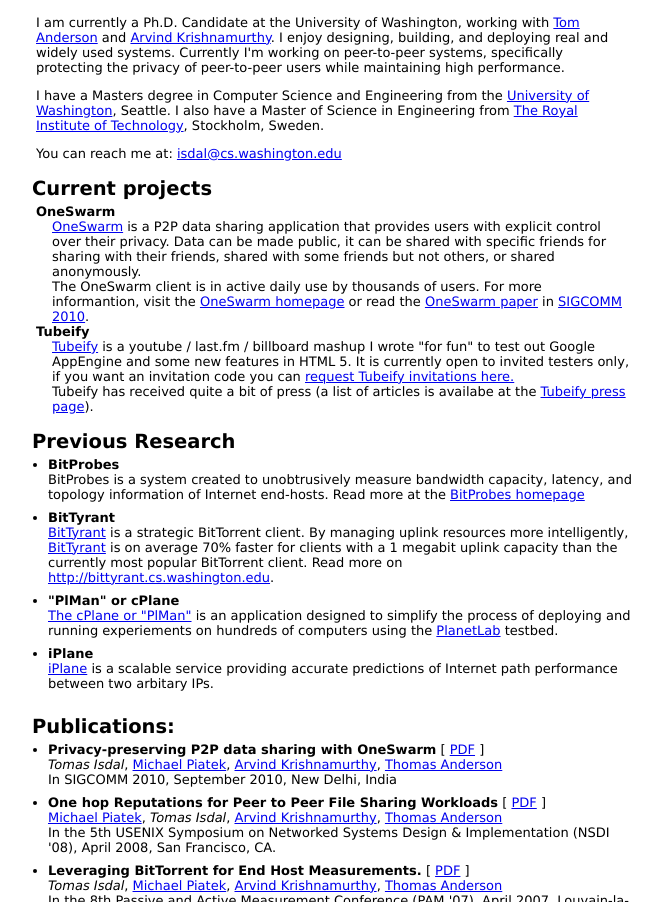
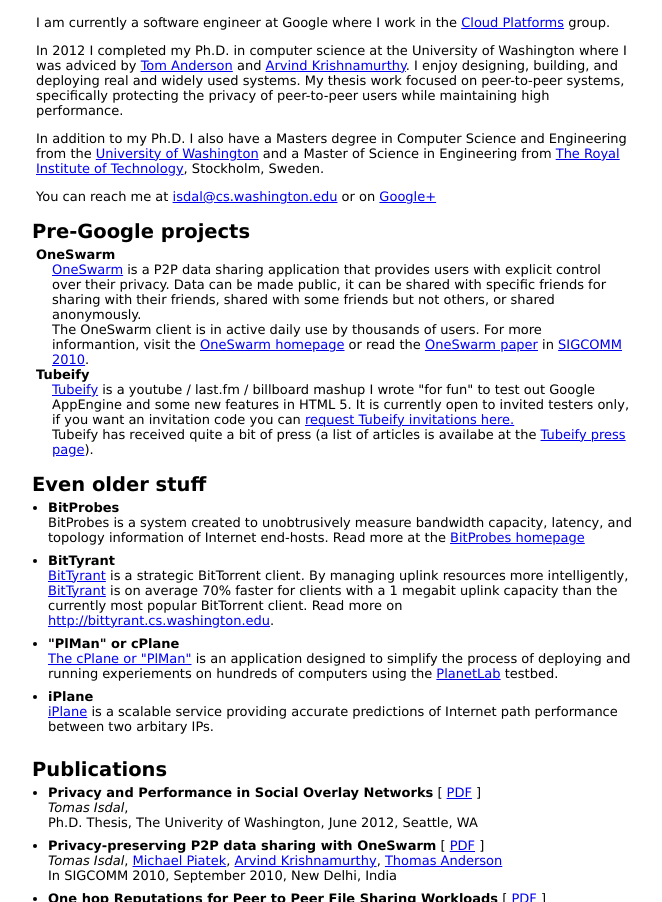
Before and after one commit to isdal/isdal-homepage, a plain HTML site: page index.html in a window 1280 px wide. Shown: the part 50-952 px from the top of the page, without its empty margins (308-970 px from the left). Drawn offline with Linux system fonts and the light colour scheme.

Commit message:
yearly update. I'm no longer a phd student

```diff
--- a/index.html
+++ b/index.html
@@ -58,13 +58,15 @@
 <div class="body">
 <h1>Tomas Isdal</h1>
 <p>
-  I am currently a Ph.D. Candidate at the University of Washington, working with <a href="http://www.cs.washington.edu/homes/tom/">Tom Anderson</a> and <a href="http://www.cs.washington.edu/homes/arvind/">Arvind Krishnamurthy</a>. I enjoy designing, building, and deploying real and widely used systems. Currently I'm working on peer-to-peer systems, specifically protecting the privacy of peer-to-peer users while maintaining high performance.
+  I am currently a software engineer at Google where I work in the <a href="https://cloud.google.com/">Cloud Platforms</a> group.
 <p>
-I have a Masters degree in Computer Science and Engineering from the <a href="http://uw.edu">University of Washington</a>, Seattle. I also have a Master of Science in Engineering from <a href="http://kth.se">The Royal Institute of Technology</a>, Stockholm, Sweden.
+  In 2012 I completed my Ph.D. in computer science at the University of Washington where I was adviced by <a href="http://www.cs.washington.edu/homes/tom/">Tom Anderson</a> and <a href="http://www.cs.washington.edu/homes/arvind/">Arvind Krishnamurthy</a>. I enjoy designing, building, and deploying real and widely used systems. My thesis work focused on peer-to-peer systems, specifically protecting the privacy of peer-to-peer users while maintaining high performance.
 <p>
-You can reach me at: <a href="mailto:isdal@cs.washington.edu">isdal@cs.washington.edu</a>
+In addition to my Ph.D. I also have a Masters degree in Computer Science and Engineering from the <a href="http://uw.edu">University of Washington</a> and a Master of Science in Engineering from <a href="http://kth.se">The Royal Institute of Technology</a>, Stockholm, Sweden.
+<p>
+You can reach me at <a href="mailto:isdal@cs.washington.edu">isdal@cs.washington.edu</a> or on <a href="https://plus.google.com/107786028635130293386/about">Google+</a>
 
-<h2>Current projects</h2>
+<h2>Pre-Google projects</h2>
 <dl>
     <dt><strong>OneSwarm</strong></dt>
       <dd>
@@ -82,7 +84,7 @@
       </dd>
 </dl>
 
-<h2>Previous Research</h2>
+<h2>Even older stuff</h2>
 <ul>
   <li>
       <b>BitProbes</b><br>
@@ -99,8 +101,14 @@
 </ul>
 
 
-<h2>Publications:</h2>
+<h2>Publications</h2>
 <ul>
+        <li>
+		<b>Privacy and Performance in Social Overlay Networks</b> [ <a href="papers/isdal-thesis.pdf">PDF</a> ]
+		<br>
+                <i>Tomas Isdal</i>,
+                <br>
+		Ph.D. Thesis, The Univerity of Washington, June 2012, Seattle, WA
         <li>
 		<b>Privacy-preserving P2P data sharing with OneSwarm</b> [ <a href="papers/comm029s-isdal.pdf">PDF</a> ]
 		<br>
```
Also changed, not shown: 1 other file.
